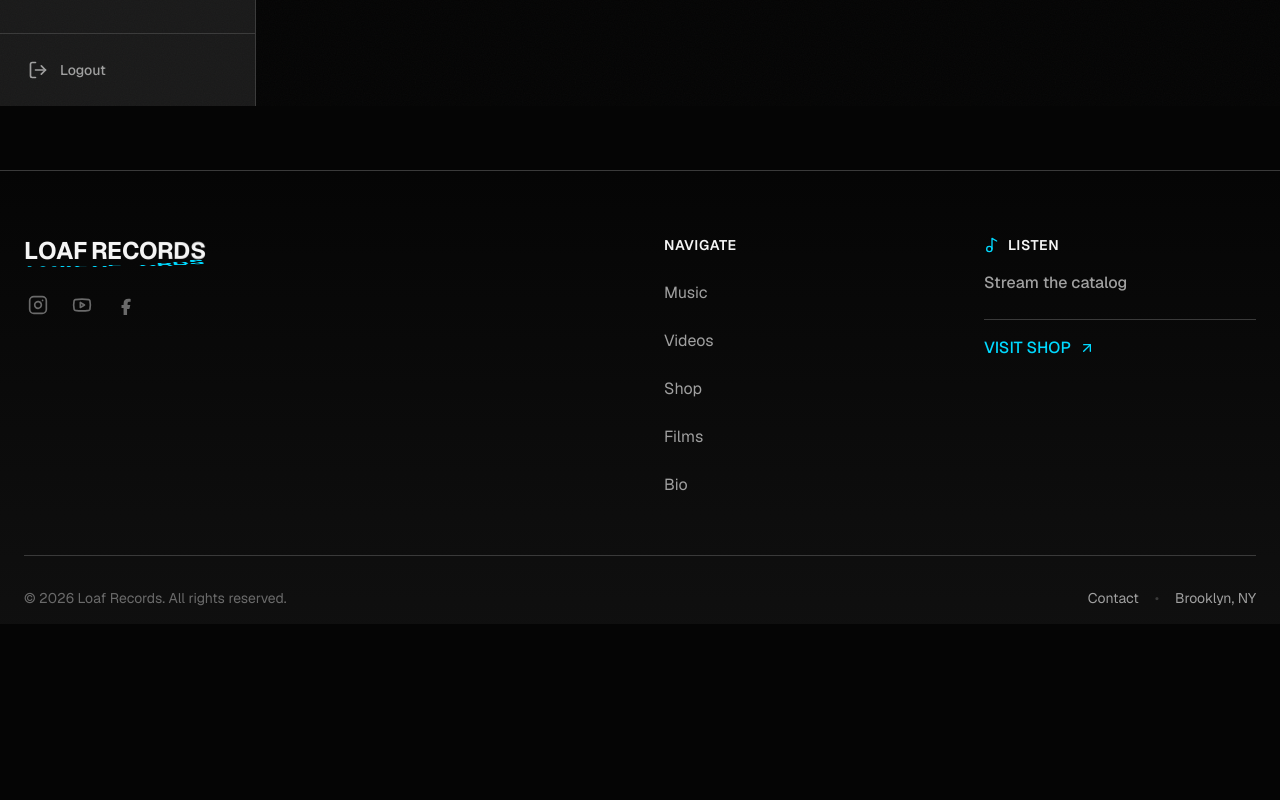
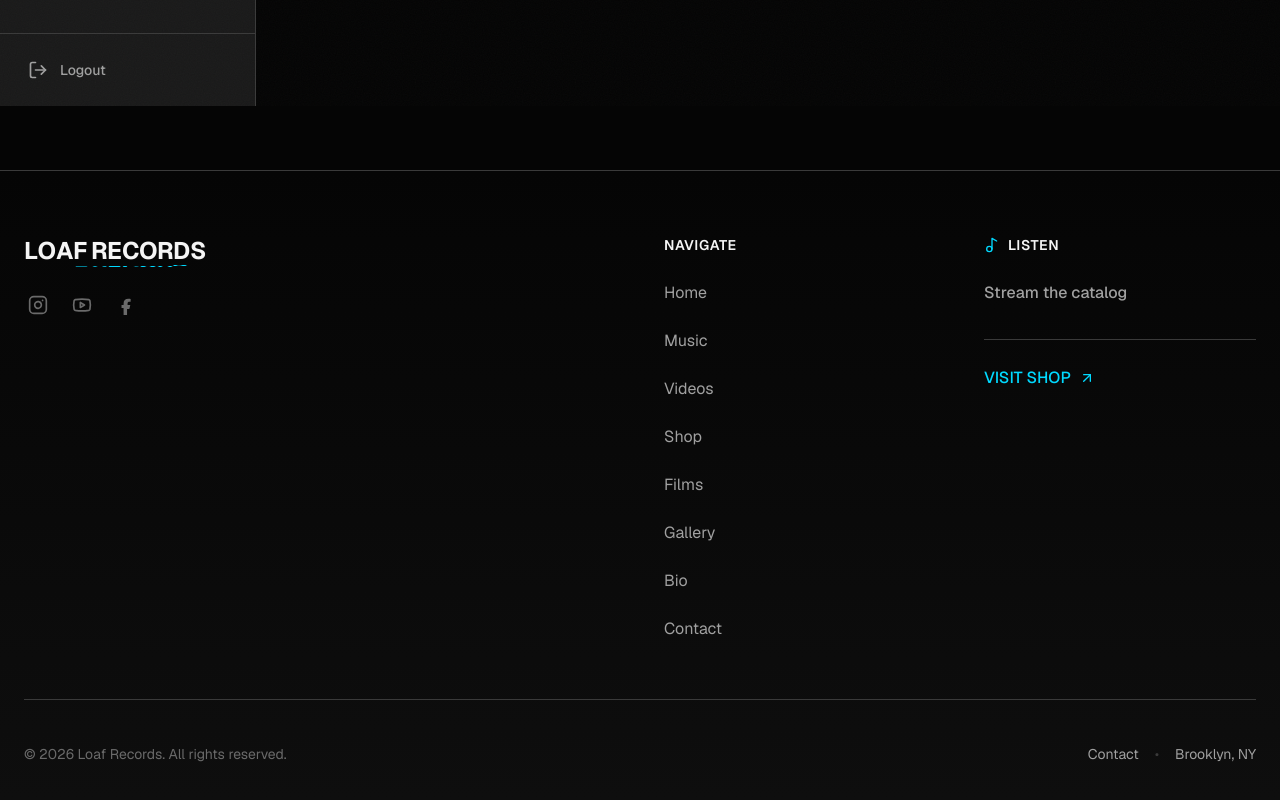
Before and after one commit to SONIMMORTAL/LM, a Next.js app: page /admin/login in a window 1280 px wide. Shown: the part 694-1494 px from the top of the page. Before the commit the page ends 1318 px from the top, so only its background shows below. Built offline with nearby package versions, Linux system fonts and the light colour scheme; no server answers.

Commit message:
Use a consistent shared footer across mobile pages

```diff
--- a/src/components/layout/Footer.tsx
+++ b/src/components/layout/Footer.tsx
@@ -1,13 +1,10 @@
 "use client";
 
 import Link from "next/link";
-import { usePathname } from "next/navigation";
-import { motion } from "framer-motion";
 import {
     Instagram,
     Youtube,
     ArrowUpRight,
-    Disc3,
     Music2
 } from "lucide-react";
 
@@ -28,21 +25,19 @@ const socialLinks = [
 ];
 
 const navLinks = [
+    { href: "/", label: "Home" },
     { href: "/music", label: "Music" },
     { href: "/videos", label: "Videos" },
     { href: "/shop", label: "Shop" },
     { href: "/loaf-films", label: "Films" },
+    { href: "/gallery", label: "Gallery" },
     { href: "/bio", label: "Bio" },
+    { href: "/contact", label: "Contact" },
 ];
 
 export function Footer() {
-    const pathname = usePathname();
-
-    // Home is the full-screen menu — no footer
-    if (pathname === "/") return null;
-
     return (
-        <footer className="relative border-t border-noir-smoke bg-noir-void">
+        <footer aria-label="Loaf Records footer" className="relative z-10 border-t border-noir-smoke bg-noir-void">
             {/* Gradient overlay */}
             <div className="absolute inset-0 bg-gradient-to-t from-noir-charcoal/50 to-transparent pointer-events-none" />
 
@@ -83,8 +78,8 @@ export function Footer() {
                         </div>
                     </div>
 
-                    {/* Navigation Column */}
-                    <div>
+                    {/* Shared navigation on every page, including the mobile home. */}
+                    <nav aria-label="Footer navigation">
                         <h4 className="text-foreground font-semibold mb-4 uppercase tracking-wider text-sm">
                             Navigate
                         </h4>
@@ -100,7 +95,7 @@ export function Footer() {
                                 </li>
                             ))}
                         </ul>
-                    </div>
+                    </nav>
 
                     {/* Music & Shop Column */}
                     <div>
@@ -110,7 +105,7 @@ export function Footer() {
                         </h4>
                         <Link
                             href="/music"
-                            className="inline-flex items-center gap-2 text-noir-cloud hover:text-accent-cyan transition-colors font-medium group"
+                            className="inline-flex min-h-11 items-center gap-2 text-noir-cloud hover:text-accent-cyan transition-colors font-medium group"
                         >
                             Stream the catalog
                             <ArrowUpRight className="w-4 h-4 opacity-0 group-hover:opacity-100 transition-opacity" />
@@ -120,7 +115,7 @@ export function Footer() {
                         <div className="mt-6 pt-4 border-t border-noir-smoke">
                             <Link
                                 href="/shop"
-                                className="inline-flex items-center gap-2 text-accent-cyan hover:text-accent-cyanMuted transition-colors font-medium"
+                                className="inline-flex min-h-11 items-center gap-2 text-accent-cyan hover:text-accent-cyanMuted transition-colors font-medium"
                             >
                                 VISIT SHOP
                                 <ArrowUpRight className="w-4 h-4" />
@@ -135,7 +130,7 @@ export function Footer() {
                         © {new Date().getFullYear()} Loaf Records. All rights reserved.
                     </p>
                     <div className="flex items-center gap-4 text-sm">
-                        <Link href="/contact" className="text-noir-cloud hover:text-accent-cyan transition-colors">
+                        <Link href="/contact" className="inline-flex min-h-11 items-center text-noir-cloud hover:text-accent-cyan transition-colors">
                             Contact
                         </Link>
                         <span className="text-noir-smoke">•</span>
@@ -146,7 +141,7 @@ export function Footer() {
                 </div>
 
                 {/* Clearance so the floating player never parks on the last row */}
-                <div aria-hidden className="h-24 sm:h-0" />
+                <div aria-hidden className="h-28" />
             </div>
         </footer>
     );
```
